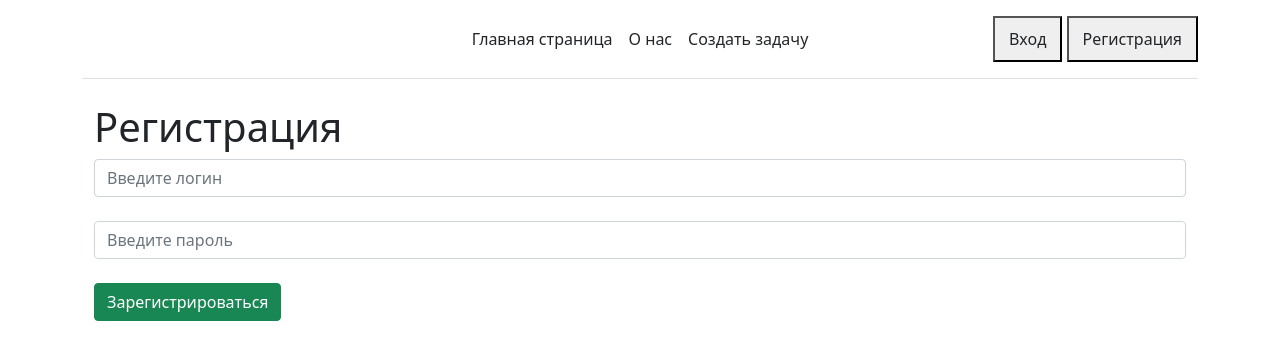
After one commit to Taras54321/Django-Project, a Django app: page /registration in a window 1280 px wide. The commit adds this page. Shown: the top 360 px of the page. Run offline with Django 3.2, Linux system fonts and the light colour scheme.

Commit message:
added registration

```diff
--- a/advanced_first/settings.py
+++ b/advanced_first/settings.py
@@ -106,7 +106,7 @@ AUTH_PASSWORD_VALIDATORS = [
 
 LANGUAGE_CODE = 'ru'
 
-TIME_ZONE = 'UTC'
+TIME_ZONE = 'Europe/Kiev'
 
 USE_I18N = True
 
--- a/main/forms.py
+++ b/main/forms.py
@@ -1,10 +1,55 @@
-from .models import Task
-from django.forms import ModelForm, TextInput, Textarea
+from .models import Task, Registration, Login
+from django import forms
+from django.contrib.auth.models import User
+# from django.forms import ModelForm, TextInput, Textarea
 
 
-class TaskForm(ModelForm):
+class TaskForm(forms.ModelForm):
     class Meta:
         model = Task
         fields = ['title', 'task']
-        widgets = {'title': TextInput(attrs={'class': 'form-control', 'placeholder': 'Введите название'}),
-                   'task': Textarea(attrs={'class': 'form-control', 'placeholder': 'Введите описание'})}
+        widgets = {'title': forms.TextInput(attrs={'class': 'form-control', 'placeholder': 'Введите название'}),
+                   'task': forms.Textarea(attrs={'class': 'form-control', 'placeholder': 'Введите описание'})}
+
+
+class RegistrationForm(forms.ModelForm):
+    class Meta:
+        model = Registration
+        fields = ['username', 'password']
+        widgets = {'username': forms.TextInput(attrs={'class': 'form-control', 'placeholder': 'Введите логин'}),
+                   'password': forms.TextInput(attrs={'class': 'form-control', 'placeholder': 'Введите пароль'})}
+
+    def __init__(self, *args, **kwargs):
+        super().__init__(*args, **kwargs)
+        self.fields['username'].label = 'Логин'
+        self.fields['password'].label = 'Пароль'
+
+    def clean(self):
+        username = self.cleaned_data['username']
+        if User.objects.filter(username=username).exists():
+            raise forms.ValidationError(f'Логин {username} уже занят. Придумайте другой логин')
+        return self.cleaned_data
+
+
+class LoginForm(forms.ModelForm):
+    class Meta:
+        model = Login
+        fields = ['username', 'password']
+        widgets = {'username': forms.TextInput(attrs={'class': 'form-control', 'placeholder': 'Введите логин'}),
+                   'password': forms.TextInput(attrs={'class': 'form-control', 'placeholder': 'Введите пароль'})}
+
+    def __init__(self, *args, **kwargs):
+        super().__init__(*args, **kwargs)
+        self.fields['username'].label = 'Логин'
+        self.fields['password'].label = 'Пароль'
+
+    def clean(self):
+        username = self.cleaned_data['username']
+        password = self.cleaned_data['password']
+        if User.objects.filter(username=username).exists():
+            raise forms.ValidationError(f'Пользователь с логином {username} не найден')
+        user = User.objects.filter(username=username).first()
+        if user:
+            if not user.check_password(password):
+                raise forms.ValidationError('Неверный пароль')
+        return self.cleaned_data
--- a/main/models.py
+++ b/main/models.py
@@ -11,3 +11,19 @@ class Task(models.Model):
     class Meta:
         verbose_name = 'Задача'
         verbose_name_plural = 'Задачи'
+
+
+class Registration(models.Model):
+    username = models.CharField('Логин', max_length=50)
+    password = models.CharField('Пароль', max_length=50)
+
+    class Meta:
+        verbose_name = 'Регистрация'
+
+
+class Login(models.Model):
+    username = models.CharField('Логин', max_length=50)
+    password = models.CharField('Пароль', max_length=50)
+
+    class Meta:
+        verbose_name = 'Вход'
--- a/main/templates/main/base.html
+++ b/main/templates/main/base.html
@@ -22,8 +22,8 @@
       </ul>
 
       <div class="col-md-3 text-end">
-        <button type="button" class="btn btn-outline-primary me-2">Вход</button>
-        <button type="button" class="btn btn-primary">Регистрация</button>
+          <button><a href="{% url 'login' %}" class="nav-link px-2 link-dark">Вход</a></button>
+          <button><a href="{% url 'registration' %}" class="nav-link px-2 link-dark">Регистрация</a></button>
       </div>
     </header>
   <div class="container">
--- /dev/null
+++ b/main/templates/main/registration.html
@@ -0,0 +1,15 @@
+{% extends 'main/base.html' %}
+
+{% block title %}
+Регистрация
+{% endblock %}
+
+{% block content %}
+<h1>Регистрация</h1>
+<form method="post">
+    {% csrf_token %}
+    {{ form.username }}<br>
+    {{ form.password }}<br>
+    <button type="submit" class="btn btn-success">Зарегистрироваться</button>
+    <span>{{ error }}</span>
+{% endblock %}
--- a/main/urls.py
+++ b/main/urls.py
@@ -6,4 +6,6 @@ urlpatterns = [
     path('', views.index, name='home'),
     path('about_us', views.about_us, name='about_us'),
     path('create', views.create, name='create'),
+    path('registration', views.registration, name='registration'),
+    path('login', views.login, name='login'),
 ]
--- a/main/views.py
+++ b/main/views.py
@@ -1,6 +1,8 @@
 from django.shortcuts import render, redirect
+from django.views.generic import TemplateView
+from django.contrib.auth.forms import User
 from .models import Task
-from .forms import TaskForm
+from .forms import TaskForm, RegistrationForm, LoginForm
 
 
 def index(request):
@@ -24,3 +26,35 @@ def create(request):
     form = TaskForm()
     context = {'form': form, 'error': error}
     return render(request, 'main/create.html', context)
+
+
+def registration(request):
+    error = ''
+    if request.method == 'POST':
+        form = RegistrationForm(request.POST)
+        if form.is_valid():
+            form.save()
+            return redirect('home')
+        else:
+            error = 'Форма не верна'
+    form = RegistrationForm()
+    context = {'form': form, 'error': error}
+    return render(request, 'main/registration.html', context)
+
+
+#def register_new_user(username, password):
+    #return User.objects.create_user(username=username, password=password)
+
+
+def login(request):
+    error = ''
+    if request.method == 'POST':
+        form = LoginForm(request.POST)
+        if form.is_valid():
+            form.save()
+            return redirect('home')
+        else:
+            error = 'Форма не верна'
+    form = LoginForm()
+    context = {'form': form, 'error': error}
+    return render(request, 'main/login.html', context)
```
Also changed, not shown: main/templates/main/login.html (added, +15 -0 lines), db.sqlite3.
